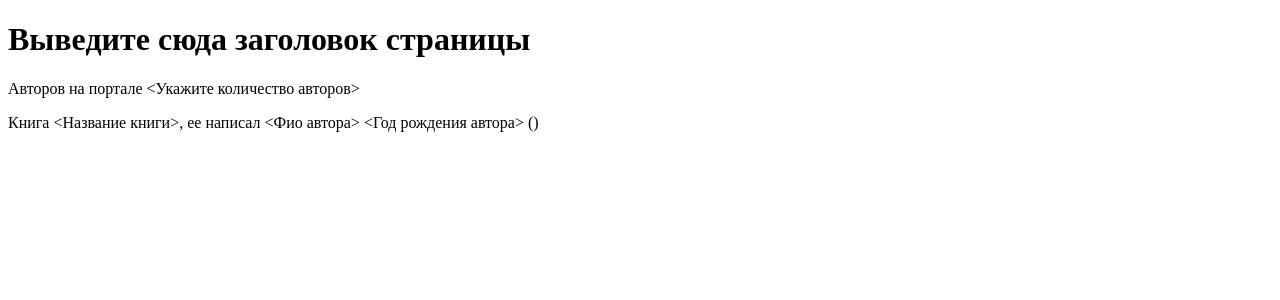
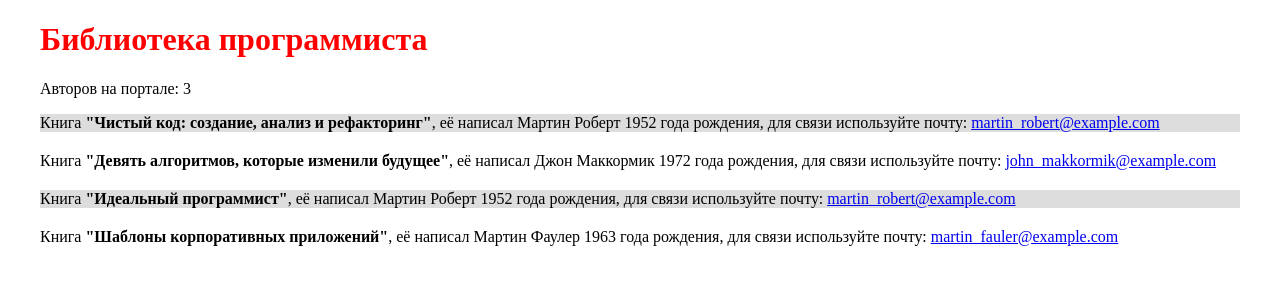
Before and after one commit to dmitrygil1/PHP_Lessons, a PHP site: page /Lesson5/library.php in a window 1280 px wide. Shown: the top 300 px of the page. Run offline with PHP 8.4, Linux system fonts and the light colour scheme.

Commit message:
total: finish the lesson5 homework

```diff
--- a/Lesson5/library.php
+++ b/Lesson5/library.php
@@ -64,20 +64,42 @@ $library = [
 $title = 'Библиотека программиста';
 
 $red = (bool) rand(0, 1);
+//условие--------------------------------------------------------------------
 
+//решение по условию---------------------------------------------------------
+if ($red === true) {
+    $redColor = '{color: red;}';
+}
+
+$numOfAuthors = (count($library['authors']));
+//---------------------------------------------------------------------------
 ?>
+
 <!doctype html>
 <html lang="en">
 <head>
     <meta charset="UTF-8">
-    <title>Выведите сюда заголовок страницы</title>
-    <style type="text/css">.red {color: red;}</style>
+    <title><?php echo ($title) ?></title>
+    <style type="text/css">body {margin: 0 40px}.book {font-size: 16px; margin-bottom: 20px} .book-grey {background-color: #dddddd} .red <?php echo $redColor?>; </style>
 </head>
 <body>
-<h1>Выведите сюда заголовок страницы</h1>
-<div>Авторов на портале <Укажите количество авторов></div>
+<h1 class="red"><?php echo ($title) ?></h1>
+<div>Авторов на портале: <?php echo ($numOfAuthors) ?></div>
+
 <!-- Выведите все книги -->
-<p>Книга <Название книги>, ее написал <Фио автора> <Год рождения автора> (<email автора>)</p>
-
+<?php
+for ($i = 0; $i <= $numOfAuthors; $i++) {
+    $bookName = $library['books'][$i]['title'];
+    $authorKey = $library['books'][$i]['author'];
+    $email = $library['authors'][$authorKey]['email'];
+    $class = 'class="book"';
+    if ($i % 2 == 0) {
+        $class = 'class="book book-grey"';
+    };
+    echo ('<p '."$class".'> Книга <strong>"'.$bookName.'"</strong>, её написал '.
+        $library['authors'][$authorKey]['name'].' '.
+        $library['authors'][$authorKey]['birthYear'].' года рождения, для связи используйте почту: <a href="'."mailto: $email".'">'.$email.'</a></p>');
+    };
+?>
 </body>
 </html>
```
